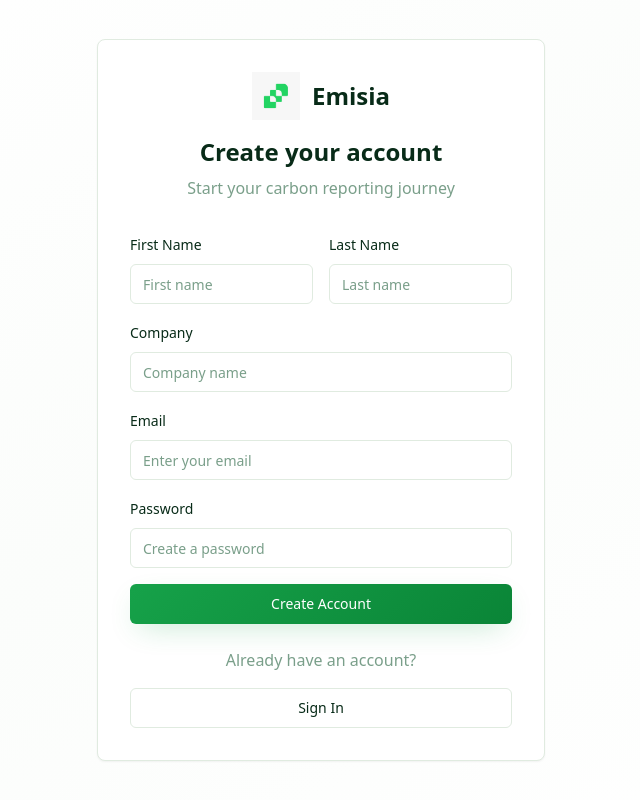
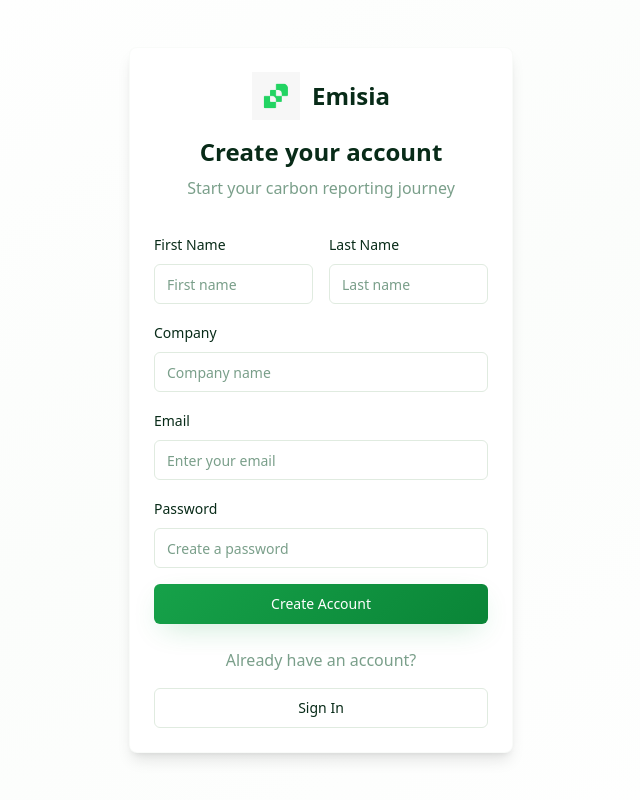
Before and after one commit to Nav-45/emisia-project, a React (Vite) app: page /signup in a window 1280 px wide. Shown: the whole page, without its empty margins (319-959 px from the left). Built offline with nearby package versions, Linux system fonts and the light colour scheme.

Commit message:
Revert UI changes
Revert the sign-in and sign-up form UI to its previous state, where it did not occupy the entire screen.

```diff
--- a/src/pages/SignIn.tsx
+++ b/src/pages/SignIn.tsx
@@ -25,9 +25,9 @@ const SignIn = () => {
         initial={{ opacity: 0, y: 20 }}
         animate={{ opacity: 1, y: 0 }}
         transition={{ duration: 0.6 }}
-        className="w-full max-w-md"
+        className="w-full max-w-sm"
       >
-        <Card className="p-8 shadow-eco border border-border">
+        <Card className="p-6 shadow-lg border border-border/20">
           <div className="text-center mb-8">
             <motion.div
               initial={{ scale: 0.8 }}
--- a/src/pages/SignUp.tsx
+++ b/src/pages/SignUp.tsx
@@ -34,9 +34,9 @@ const SignUp = () => {
         initial={{ opacity: 0, y: 20 }}
         animate={{ opacity: 1, y: 0 }}
         transition={{ duration: 0.6 }}
-        className="w-full max-w-md"
+        className="w-full max-w-sm"
       >
-        <Card className="p-8 shadow-eco border border-border">
+        <Card className="p-6 shadow-lg border border-border/20">
           <div className="text-center mb-8">
             <motion.div
               initial={{ scale: 0.8 }}
```
